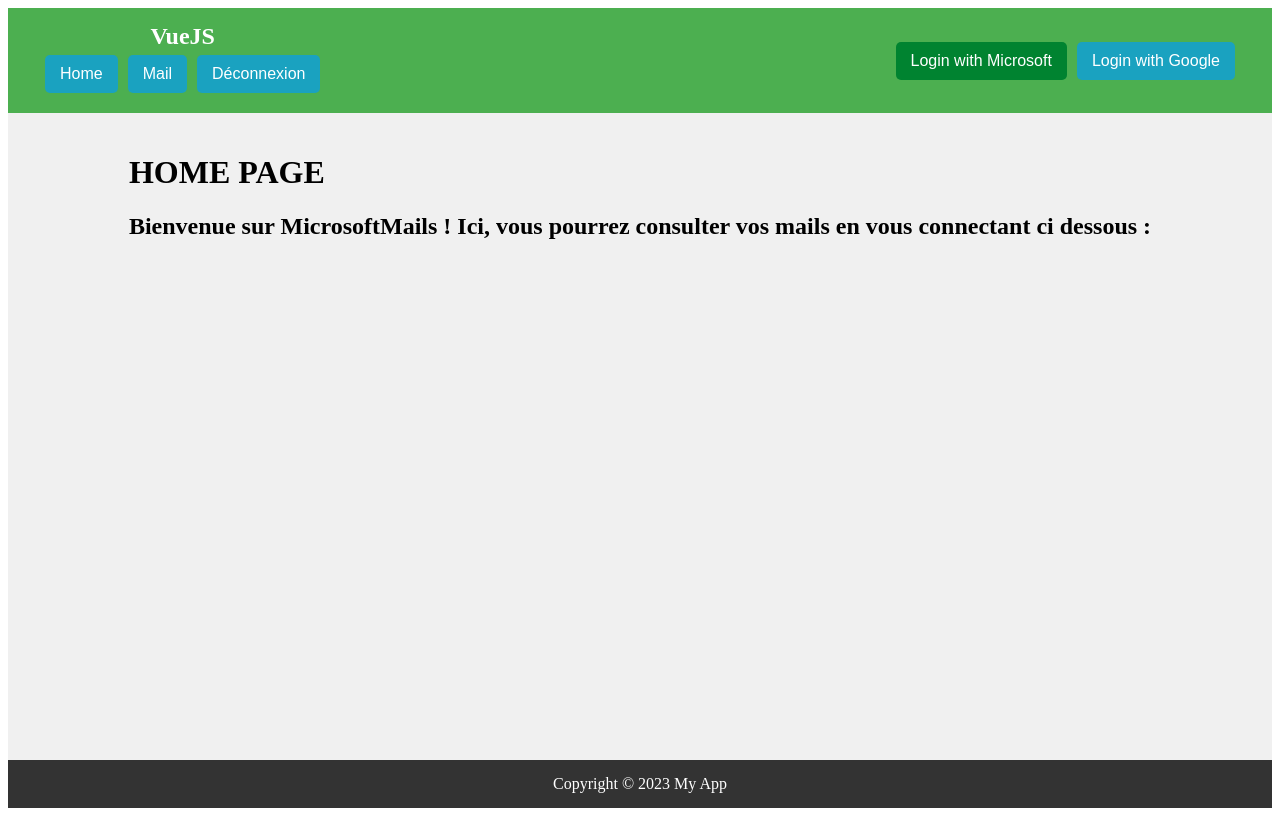
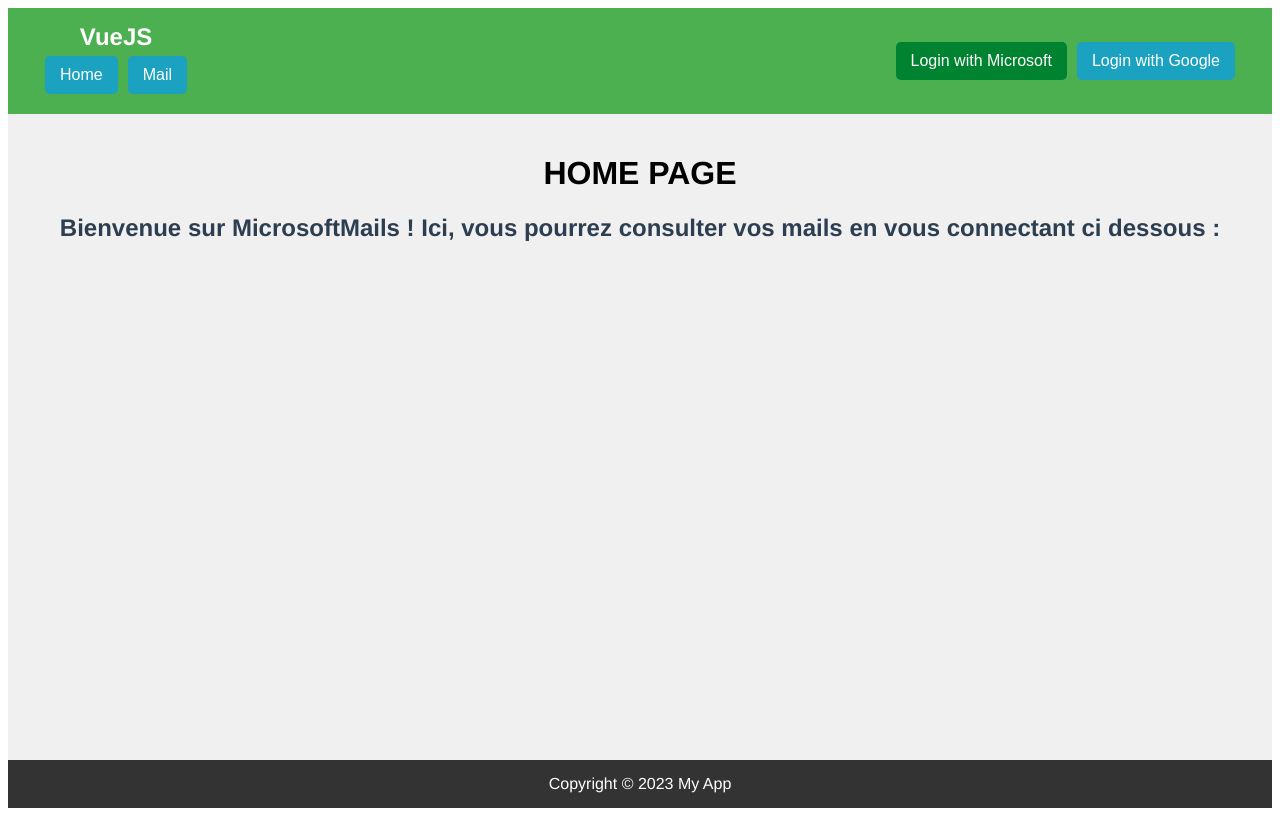
Before and after one commit to Clement-Besnard/MicrosoftMails, a Vue app: page / in a window 1280 px wide. Built offline with nearby package versions, Linux system fonts and the light colour scheme.

Commit message:
update css

```diff
--- a/src/App.vue
+++ b/src/App.vue
@@ -26,6 +26,15 @@
 </script>
 
 <style>
+
+#app {
+  font-family: Avenir, Helvetica, Arial, sans-serif;
+  -webkit-font-smoothing: antialiased;
+  -moz-osx-font-smoothing: grayscale;
+  text-align: center;
+  color: #2c3e50;
+}
+
 /* Styles pour la page entière */
 .page-container {
   display: flex;
--- a/src/components/BaseLayout.vue
+++ b/src/components/BaseLayout.vue
@@ -7,7 +7,6 @@
 
           <BaseButton @click="goHome" color="primary">Home</BaseButton>
           <BaseButton @click="goMail" color="primary">Mail</BaseButton>
-          <BaseButton @click="logout" color="primary">Déconnexion</BaseButton>
         </div>
         <div>
           <span class='username' v-if="username">{{ username }}</span>
```
